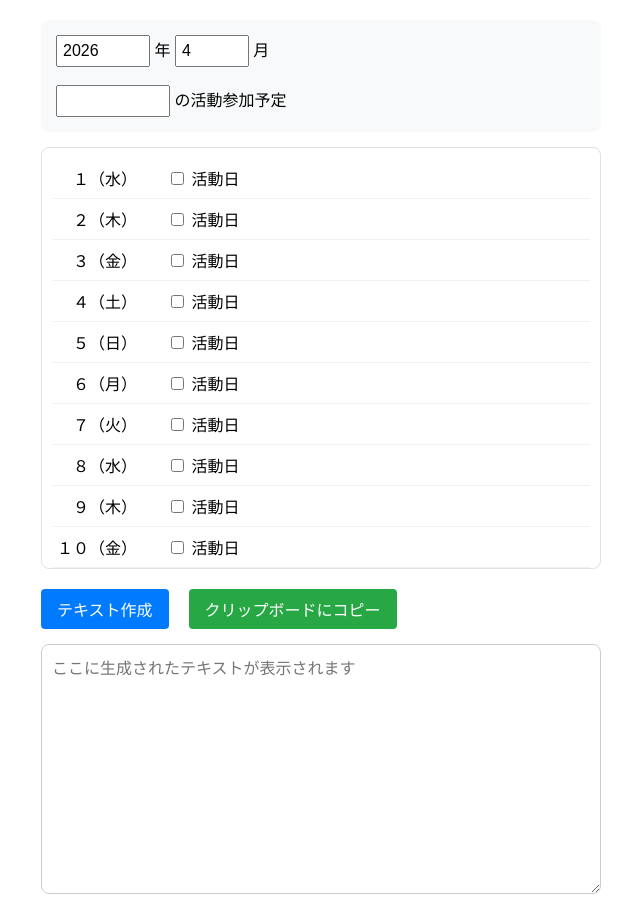
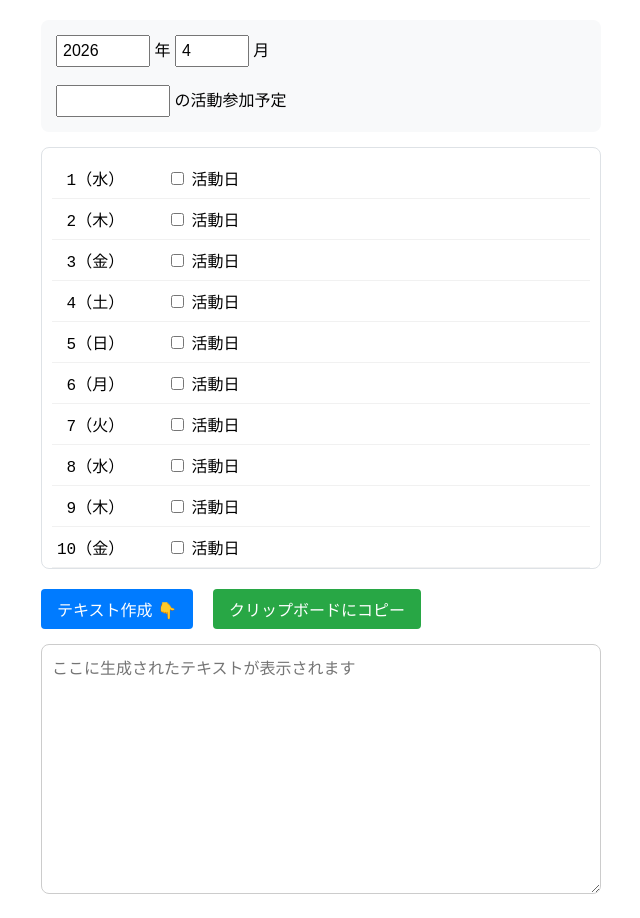
Before and after one commit to KohanicAcid/scheduler_for_text_chat, a plain HTML site: page index.html in a window 1280 px wide. Shown: the whole page, without its empty margins (319-959 px from the left). Drawn offline with Linux system fonts and the light colour scheme.

Commit message:
edit html file

```diff
--- a/index.html
+++ b/index.html
@@ -126,7 +126,7 @@
   <div id="dates-container"></div>
 
   <div class="actions">
-    <button onclick="generate()">テキスト作成</button>
+    <button onclick="generate()">テキスト作成 👇</button>
     <button onclick="copyText()" style="background-color: #28a745;">クリップボードにコピー</button>
   </div>
 
@@ -135,10 +135,13 @@
   <script>
     const weekdays = ["日", "月", "火", "水", "木", "金", "土"];
 
-    function toFullWidthDay(d) {
-      const fw = ['０','１','２','３','４','５','６','７','８','９'];
-      if (d < 10) return '\u3000' + fw[d];
-      return fw[Math.floor(d / 10)] + fw[d % 10];
+    // UI表示用：半角数字・右揃え（1桁は半角スペースでパディング）
+    function formatDayUI(d) {
+      return d.toString().padStart(2, ' ');
+    }
+    // テキスト出力用：半角数字・ゼロ埋め
+    function formatDayText(d) {
+      return d.toString().padStart(2, '0');
     }
 
     function renderDays() {
@@ -158,7 +161,9 @@
 
         const label = document.createElement('div');
         label.className = 'day-label';
-        label.textContent = `${toFullWidthDay(d)}（${w}）`;
+        label.style.whiteSpace = 'pre';
+        label.style.fontFamily = 'monospace';
+        label.textContent = `${formatDayUI(d)}（${w}）`;
 
         const cbWrapper = document.createElement('label');
         cbWrapper.className = 'day-checkbox';
@@ -207,9 +212,12 @@
         const cb = row.querySelector('input[type="checkbox"]');
         if (cb.checked) {
 
-          const label = row.querySelector('.day-label').textContent;
+          const rawLabel = row.querySelector('.day-label').textContent.trim();
+          const dayNum = parseInt(rawLabel);
+          const wMatch = rawLabel.match(/（.）/)[0];
+          const label = `${formatDayText(dayNum)}${wMatch}`;
           const status = row.querySelector('input[type="radio"]:checked').value;
-          result += ` ${label} ${status}\n`;
+          result += `${label} ${status}\n`;
         }
       }
 
```
